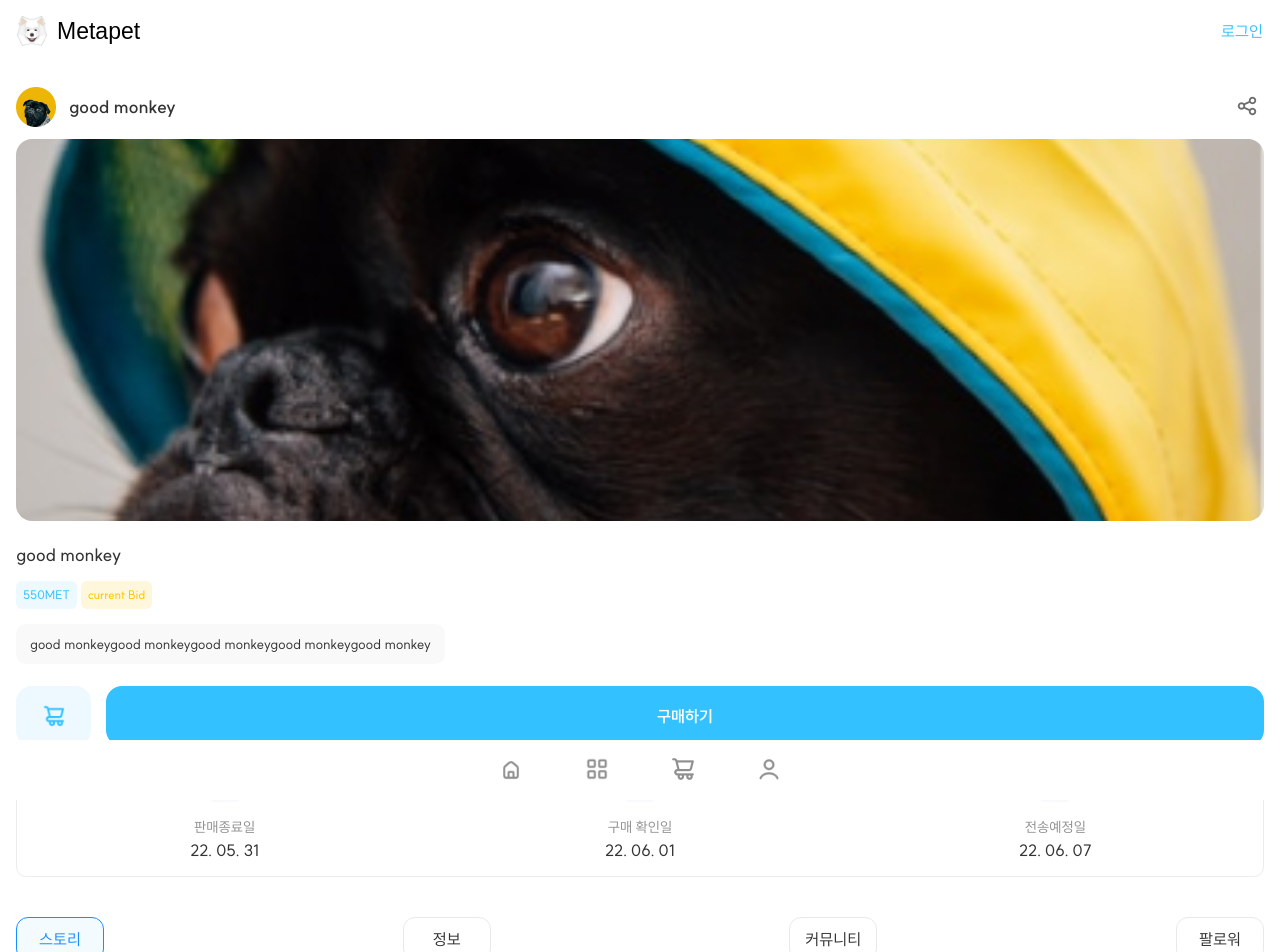
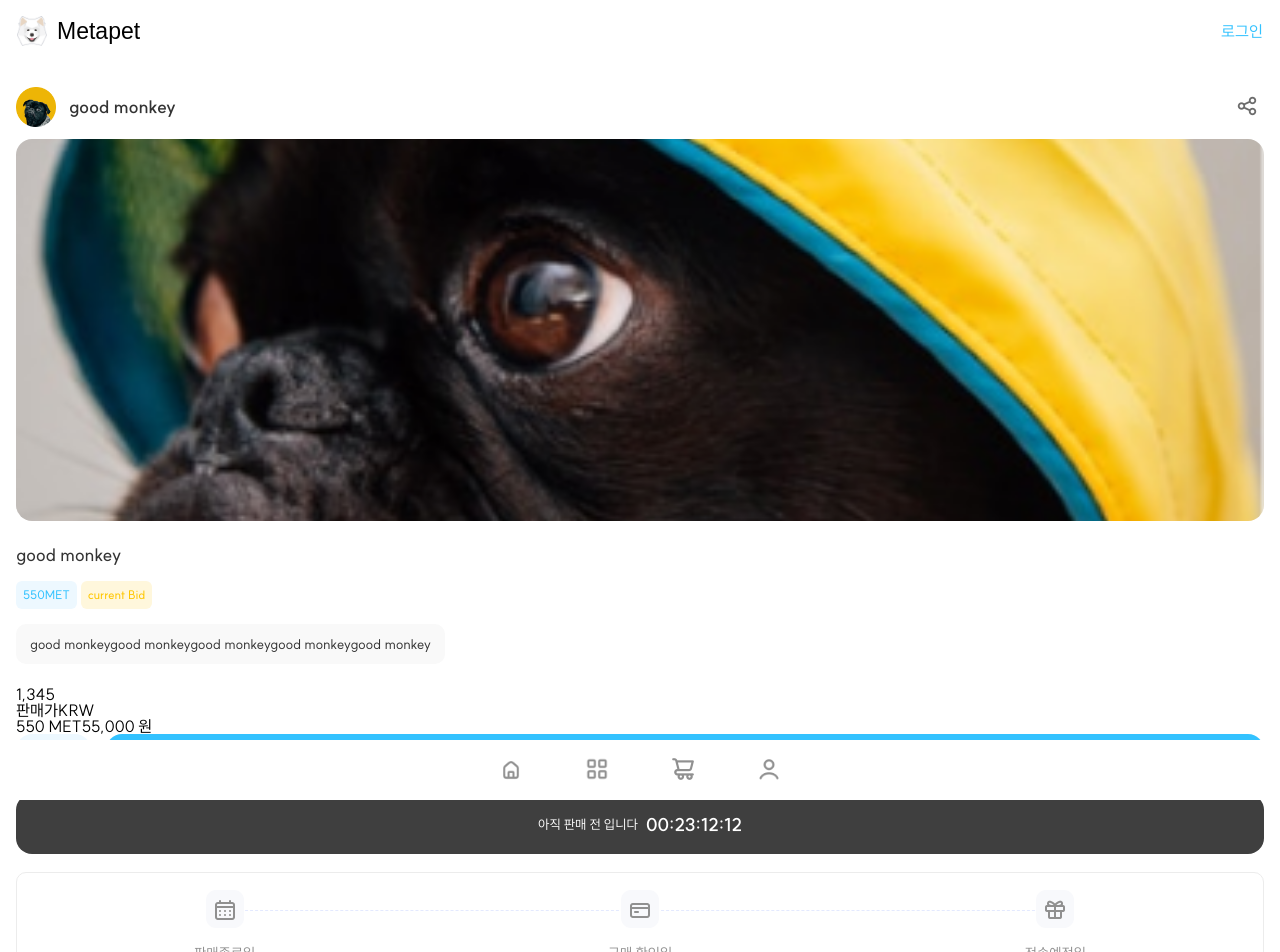
Before and after one commit to KimDongSin/metaPetShop, a React (Create React App) app: page /detail in a window 1280 px wide. Shown: the top 952 px of the page. Built offline with nearby package versions, Linux system fonts and the light colour scheme; the HTML template or start-up script is replaced by a standard one.

Commit message:
판매전 버튼 추가

```diff
--- a/src/components/styled/UI/button/Button.js
+++ b/src/components/styled/UI/button/Button.js
@@ -47,7 +47,7 @@ export const LeaveBtn = styled(Btn)`
 export const BuyBtn = styled(Btn)`
     color: #ffffff;
     background-color: #33C2FF;
-    `;
+`;
 
 export const CartBtn = styled(Btn)`
     width: 75px;
@@ -60,3 +60,17 @@ export const CartBtn = styled(Btn)`
         height: 24px;
     }
 `;
+
+export const PrepareBtn = styled(Btn)`
+    font-weight: 400;
+    font-size: 13px;
+    color: #ffffff;
+    background-color: #3F3F3F;
+
+    span {
+        display: block;
+        margin-left: 8px;
+        font-size: 18px;
+        font-weight: 700;
+    }
+`;
--- a/src/pages/detail/ui/price.js
+++ b/src/pages/detail/ui/price.js
@@ -1,12 +1,20 @@
 import styled from "styled-components";
-import { BuyBtn, CartBtn } from "../../../components/styled/UI/button/Button";
+import { BuyBtn, CartBtn, PrepareBtn } from "../../../components/styled/UI/button/Button";
 import cart from "../../../assets/images/common/cart_on_icon.png";
 
 const Wrapper = styled.div`
+    margin-bottom: 18px;
+`;
+
+const ProductPrice = styled.div`
 
 `;
 
 const Like = styled.div`
+
+`;
+
+const Sell = styled.ul`
 
 `;
 
@@ -17,7 +25,7 @@ const ProductCnt = styled.div`
 
 `;
 
-const BeforeSeller = styled.div`
+const BeforeProduct = styled.div`
 
 `;
 
@@ -27,17 +35,36 @@ function Price() {
     return (
         <Wrapper>
 
-            <Like>
+            <ProductPrice>
+                <Like>
+                    <img />
+                    <span>1,345</span>
+                </Like>
 
-            </Like>
+                <Sell>
+                    <li>
+                        <span>판매가</span>
+                        <span>KRW</span>
+                    </li>
+                    <li>
+                        <span>550 MET</span>
+                        <span>55,000 원</span>
+                    </li>
+                </Sell>
 
+            </ProductPrice>
 
 
             <ProductCnt>
                 <CartBtn><img src={cart} /></CartBtn>
                 <BuyBtn>구매하기</BuyBtn>
             </ProductCnt>
-            <BeforeSeller></BeforeSeller>
+
+            <BeforeProduct>
+                <PrepareBtn>
+                    아직 판매 전 입니다 <span>00:23:12:12</span>
+                </PrepareBtn>
+            </BeforeProduct>
 
         </Wrapper>
     )
```
